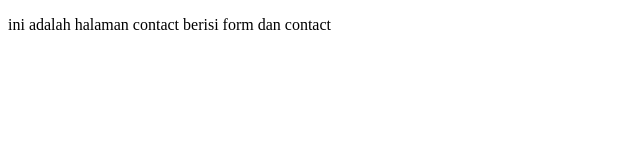
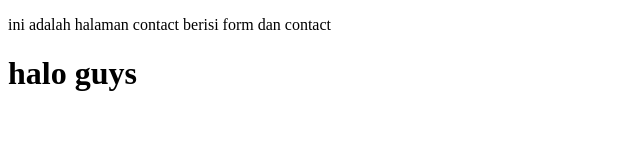
Before and after one commit to Dandiii06/CompanyProfil, a plain HTML site: page contact.html in a window 1280 px wide. Shown: the whole page, without its empty margins (0-640 px from the left). Drawn offline with Linux system fonts and the light colour scheme.

Commit message:
Update contact.html

```diff
--- a/contact.html
+++ b/contact.html
@@ -7,5 +7,6 @@
 </head>
 <body>
     <p>ini adalah halaman contact berisi form dan contact</p>
+    <h1>halo guys</h1>
 </body>
 </html>
```
